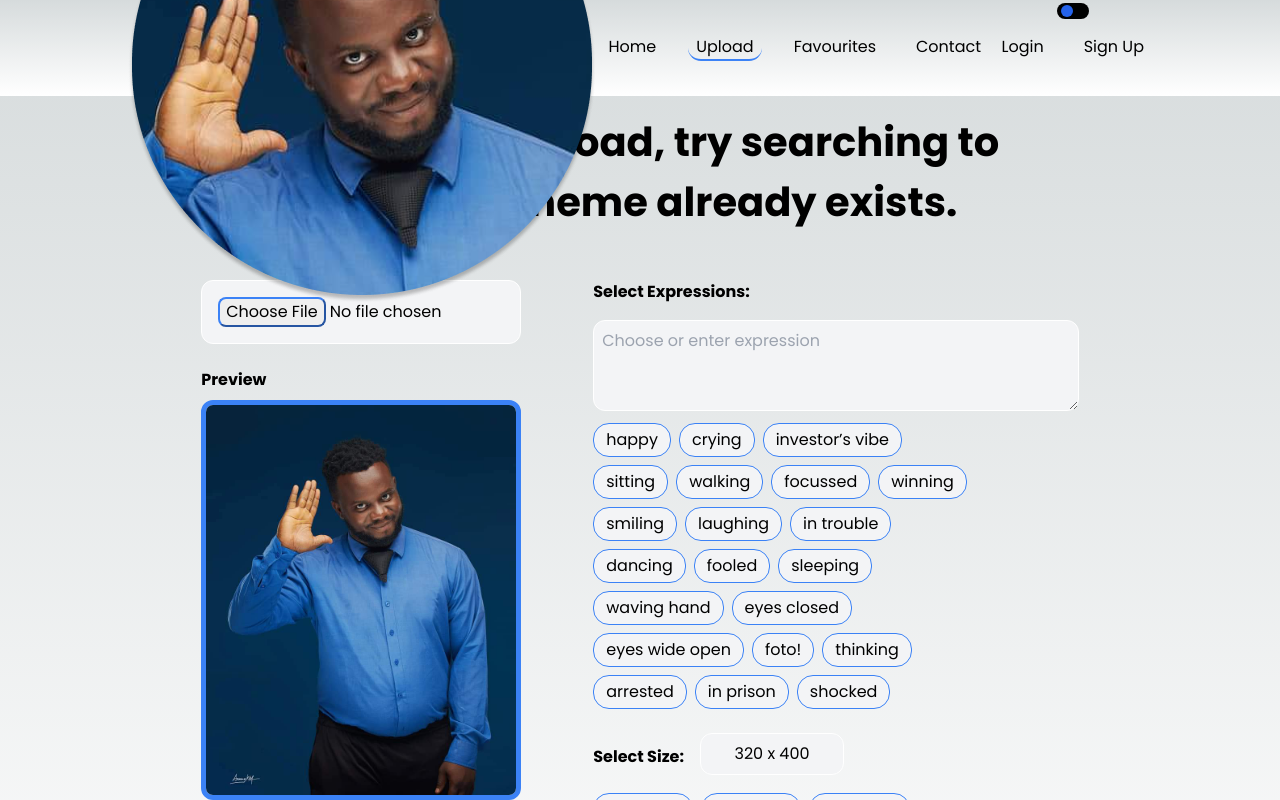
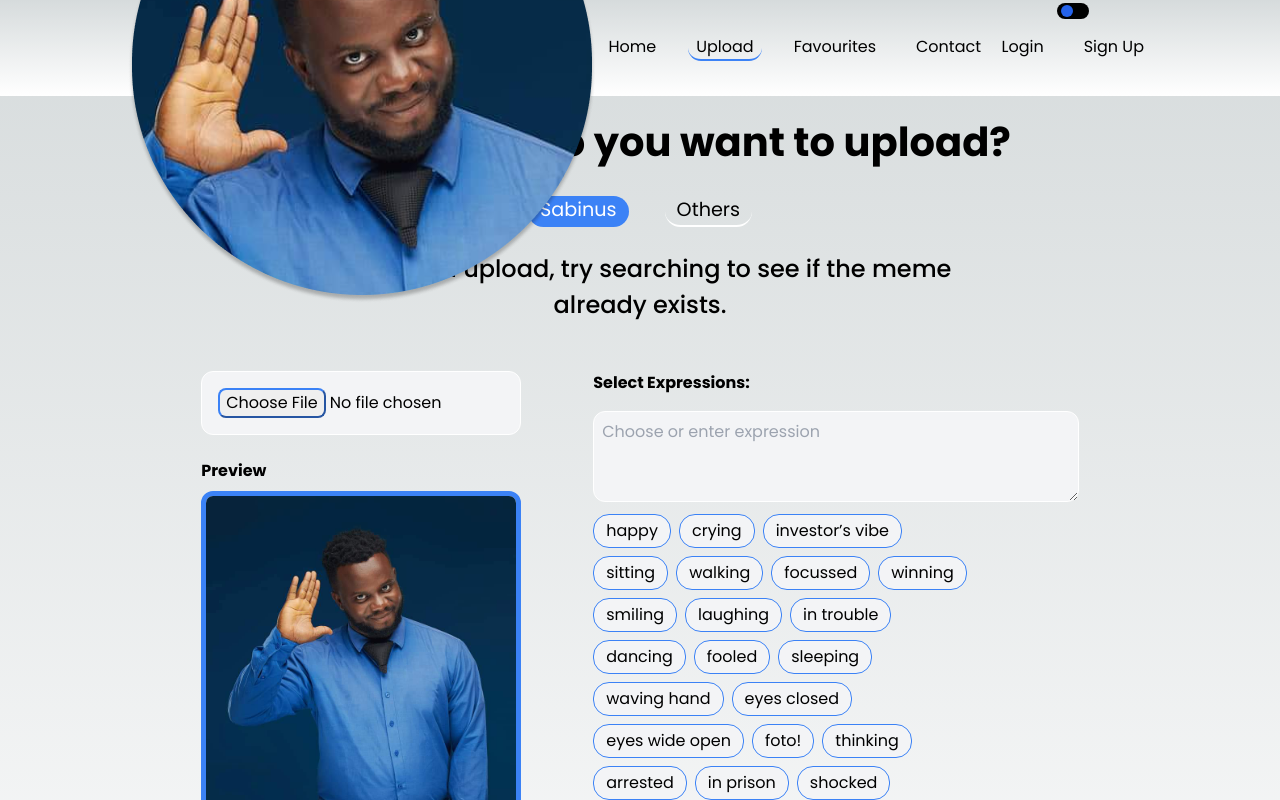
Before and after one commit to Stan015/sabinus.meme, a Next.js app: page /upload in a window 1280 px wide. Shown: the top 800 px of the page. Built offline with nearby package versions, Linux system fonts and the light colour scheme; no server answers.

Commit message:
add: ability to upload other memes

```diff
--- a/src/app/actions.tsx
+++ b/src/app/actions.tsx
@@ -14,7 +14,11 @@ cloudinary.config({
   secure: true,
 });
 
-export const uploadAction = async (formData: FormData, req?: NextRequest) => {
+export const uploadAction = async (
+  formData: FormData,
+  memeType: string,
+  req?: NextRequest,
+) => {
   const memeFileInput = (formData.get("memeFile") as File) || null;
   // const memeDescription =
   //   formData.get("memeDescription")?.toString().trim() || "";
@@ -37,13 +41,21 @@ export const uploadAction = async (formData: FormData, req?: NextRequest) => {
         throw new Error("Failed to fetch username");
       }
 
+      let folder: string;
+
+      if (memeType === "sabinus") {
+        folder = "sabinus-memes";
+      } else {
+        folder = `sabinus-memes/${username}`;
+      }
+
       await new Promise((resolve, reject) => {
         cloudinary.uploader
           .upload_stream(
             {
-              tags: ["sabinus", memeExpression],
+              tags: [username, memeExpression],
               upload_preset: "sabinus_preset",
-              folder: `sabinus-memes/${username}`,
+              folder: folder,
               image_metadata: true,
               unique_filename: true,
               resource_type: "image",
--- a/src/app/components/preview-upload.tsx
+++ b/src/app/components/preview-upload.tsx
@@ -11,9 +11,10 @@ import Image from "next/image";
 type Props = {
   image: string | ArrayBuffer | null | undefined;
   previewSize: PreviewSizes;
+  typeOfMeme: string;
 };
 
-const PreviewUpload: FC<Props> = ({ image, previewSize }) => {
+const PreviewUpload: FC<Props> = ({ image, previewSize, typeOfMeme }) => {
   return (
     <div className="w-full h-max mt-6">
       <h3 className="font-bold text-md">Preview</h3>
@@ -33,10 +34,18 @@ const PreviewUpload: FC<Props> = ({ image, previewSize }) => {
             className="w-full h-full"
             style={{ aspectRatio: previewSize["aspect-ratio"] }}
           />
+        ) : typeOfMeme === "sabinus" ? (
+          <Image
+            className="w-full h-full"
+            src={"/media/FB_IMG_1643537249999.JPG"}
+            alt="an image of investor sabinus the comedian"
+            width={previewSize.width}
+            height={previewSize.height}
+          />
         ) : (
           <Image
             className="w-full h-full"
-            src={"/media/FB_IMG_1643537249999.JPG"}
+            src={"/media/chill-guy-meme.jpg"}
             alt="an image of investor sabinus the comedian"
             width={previewSize.width}
             height={previewSize.height}
--- a/src/app/upload/page.tsx
+++ b/src/app/upload/page.tsx
@@ -8,8 +8,12 @@ import { uploadAction } from "@/actions";
 import SizeOptions from "@/components/size-options";
 import ExpressionOptions from "@/components/expression-options";
 import PreviewUpload from "@/components/preview-upload";
+import cn from "@/utils/cn";
+import { EosIconsThreeDotsLoading } from "@/(icons)/icons";
+import { toast } from "react-toastify";
 
 export default function Upload() {
+  const [typeOfMeme, setTypeOfMeme] = useState<string>("sabinus");
   const [expressions, setExpressions] = useState<string[]>([]);
 
   const [previewSizeOptions, setPreviewSizeOptions] =
@@ -25,6 +29,7 @@ export default function Upload() {
   });
   const [image, setImage] = useState<string | ArrayBuffer | null>();
   const [isPopoverVisible, setIsPopoverVisible] = useState(false);
+  const [uploading, setUploading] = useState(false);
 
   const expressionOptions: string[] = [
     "happy",
@@ -103,17 +108,72 @@ export default function Upload() {
     handleImagePreview(inputFile);
   };
 
-  console.log(isPopoverVisible);
+  // console.log(isPopoverVisible);
+  useEffect(() => {
+    if (uploading) toast.success("Your meme is uploading...");
+  }, [uploading]);
 
   return (
     <section className="flex flex-col gap-6 max-sm:gap-4 mt-[7rem] mb-10 px-[10%] items-center w-full min-h-[calc(100dvh-9.5rem)]">
       <h1 className="text-[2.5rem] max-lg:text-[1.5rem] max-md:text-[1.3rem] max-sm:text-base text-pretty font-bold text-center w-11/12 lg:w-3/4">
-        Before you upload, try searching to see if the meme already exists.
+        What meme do you want to upload?
       </h1>
+      <div className="flex gap-4 items-center w-[14rem] justify-between">
+        <button
+          type="button"
+          aria-label="upload sabinus's memes"
+          onClick={() => setTypeOfMeme("sabinus")}
+          className={cn(
+            "text-center text-[1.2rem] border-b-2 border-b-white dark:border-b-[#344054] hover:-translate-y-1 hover:translate-x-1 px-3 rounded-3xl transition-all",
+            {
+              "bg-blue text-white border-b-transparent dark:border-b-transparent":
+                typeOfMeme === "sabinus",
+            },
+          )}
+        >
+          Sabinus
+        </button>
+        <button
+          type="button"
+          aria-label="upload other memes"
+          onClick={() => setTypeOfMeme("others")}
+          className={cn(
+            "text-center text-[1.2rem] border-b-2 border-b-white dark:border-b-[#344054] hover:-translate-y-1 hover:translate-x-1 px-3 rounded-3xl transition-all",
+            {
+              "bg-blue text-white border-b-transparent dark:border-b-transparent":
+                typeOfMeme === "others",
+            },
+          )}
+        >
+          Others
+        </button>
+      </div>
+      <p className="text-[1.5rem] max-lg:text-[1.5rem] max-md:text-[1.3rem] max-sm:text-base font-medium text-pretty text-center w-11/12 lg:w-3/4">
+        {typeOfMeme === "sabinus"
+          ? "Before you upload, try searching to see if the meme already exists."
+          : "Memes uploaded to 'Others' will only be displayed on your dashboard."}
+      </p>
       <div className="flex w-full h-auto justify-center">
         <form
           className="w-max h-max flex flex-wrap justify-center gap-6 items-start"
-          action={uploadAction}
+          action={async () => {
+            try {
+              const formElement = document.querySelector(
+                "form",
+              ) as HTMLFormElement;
+              const formData = new FormData(formElement);
+
+              await uploadAction(formData, typeOfMeme);
+
+              toast.success("Your meme has been uploaded successfully");
+            } catch (error) {
+              console.error("failed to upload", (error as Error).message);
+              toast.error("Failed to upload successfully");
+            } finally {
+              setUploading(false);
+              setIsPopoverVisible(false);
+            }
+          }}
         >
           <div className="w-max h-max p-6 max-sm:p-0">
             <input
@@ -127,7 +187,11 @@ export default function Upload() {
               onChange={(e) => handleInputChange(e)}
             />
 
-            <PreviewUpload image={image} previewSize={previewSize} />
+            <PreviewUpload
+              image={image}
+              typeOfMeme={typeOfMeme}
+              previewSize={previewSize}
+            />
           </div>
 
           <div className="w-max max-sm:w-[20rem] max-sm:p-0 max-md:items-center h-max p-6 flex flex-col gap-6">
@@ -162,22 +226,47 @@ export default function Upload() {
                 id="upload-warning"
                 popover="auto"
               >
-                <p className="mb-4">
+                {typeOfMeme === "sabinus" ? (
+                  <>
+                    <p className="mb-4 text-pretty">
                       <strong className="text-red-600">Warning:</strong> Only
-                  Sabinus&#39; memes should be uploaded. Account that uploads
-                  other memes in this section would be disabled with immediate
-                  effect.
+                      Sabinus&#39; memes should be uploaded. User who uploads
+                      other memes in this section would be disabled with
+                      immediate effect.
                     </p>
                     <label className="flex items-start italic gap-2 mb-6">
                       <input
-                    className="w-[2rem] h-[2rem]"
+                        className="w-[2rem] h-[2rem] text-pretty"
                         type="checkbox"
                         name="confirmedMeme"
                         id="confirmedMeme"
                         required
                       />
-                  I confirm that the image to be uploaded is Sabinus&#39; meme:
+                      I confirm that the image to be uploaded is Sabinus&#39;
+                      meme, and should be displayed to the public.
                     </label>
+                  </>
+                ) : (
+                  <>
+                    <p className="mb-4 text-pretty">
+                      <strong className="text-red-600">Warning:</strong> Memes
+                      uploaded to &#39;Others&#39; will be saved to your
+                      personal folder, and will ONLY be displayed on your
+                      dashboard.
+                    </p>
+                    <label className="flex items-start italic gap-2 mb-6">
+                      <input
+                        className="w-[2rem] h-[2rem] text-pretty"
+                        type="checkbox"
+                        name="confirmedMeme"
+                        id="confirmedMeme"
+                        required
+                      />
+                      I confirm that the image to be uploaded is NOT
+                      Sabinus&#39; meme and should be saved to &#39;Others&#39;.
+                    </label>
+                  </>
+                )}
 
                 <div className="flex flex-wrap justify-between gap-2">
                   <button
@@ -194,8 +283,15 @@ export default function Upload() {
                   <button
                     className="w-max px-4 py-2 bg-blue hover:bg-blue-deep transition-all text-white text-[1.2rem] font-bold rounded-xl"
                     type="submit"
+                    onClick={() => setUploading(true)}
                   >
-                    Upload Meme
+                    {!uploading ? (
+                      "Upload Meme"
+                    ) : (
+                      <span className="flex items-center">
+                        Uploading <EosIconsThreeDotsLoading />
+                      </span>
+                    )}
                   </button>
                 </div>
               </div>
```
Also changed, not shown: public/media/chill-guy-meme.jpg (added). Lines whose indentation alone changed are shown as unchanged.
